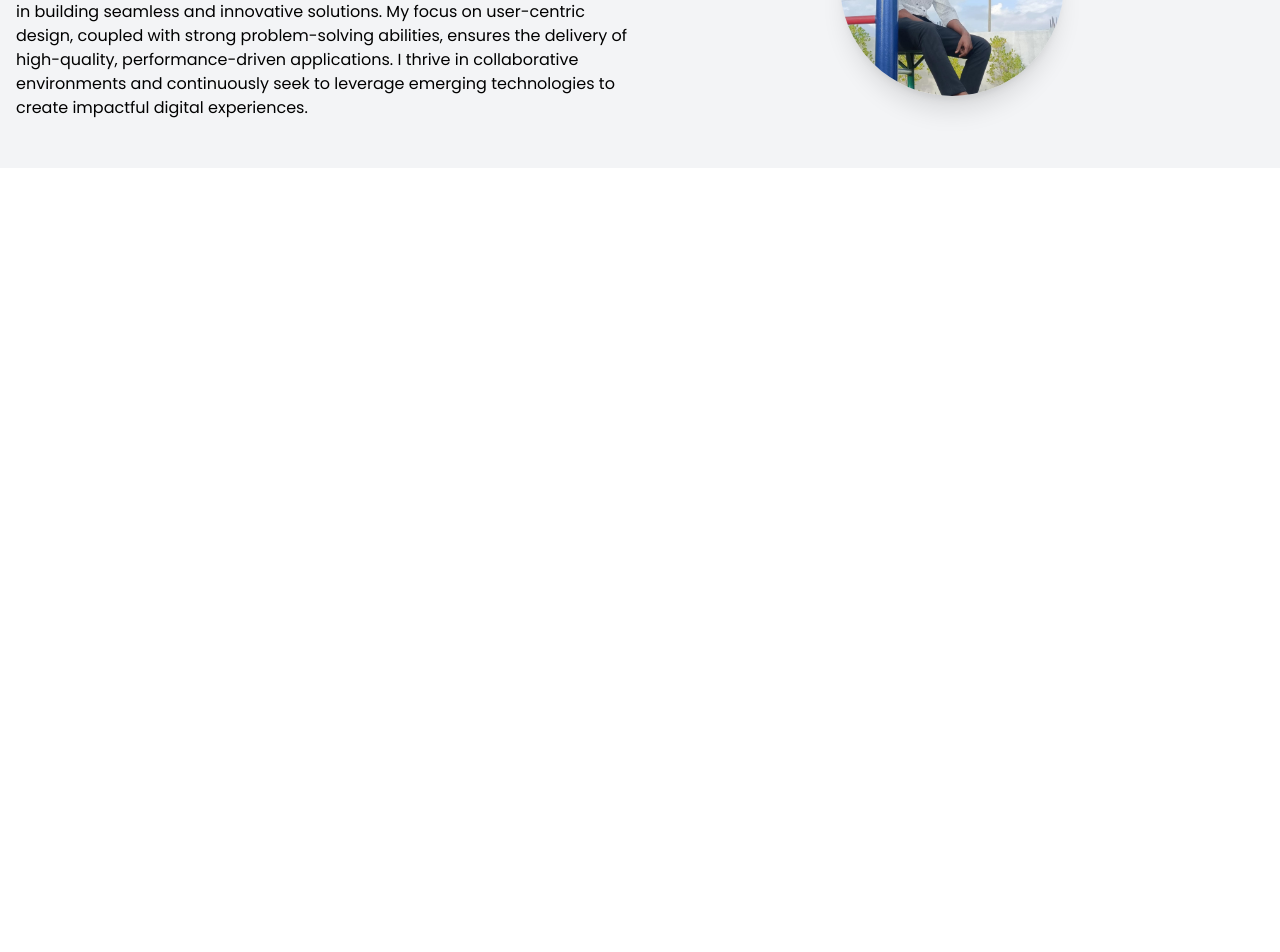
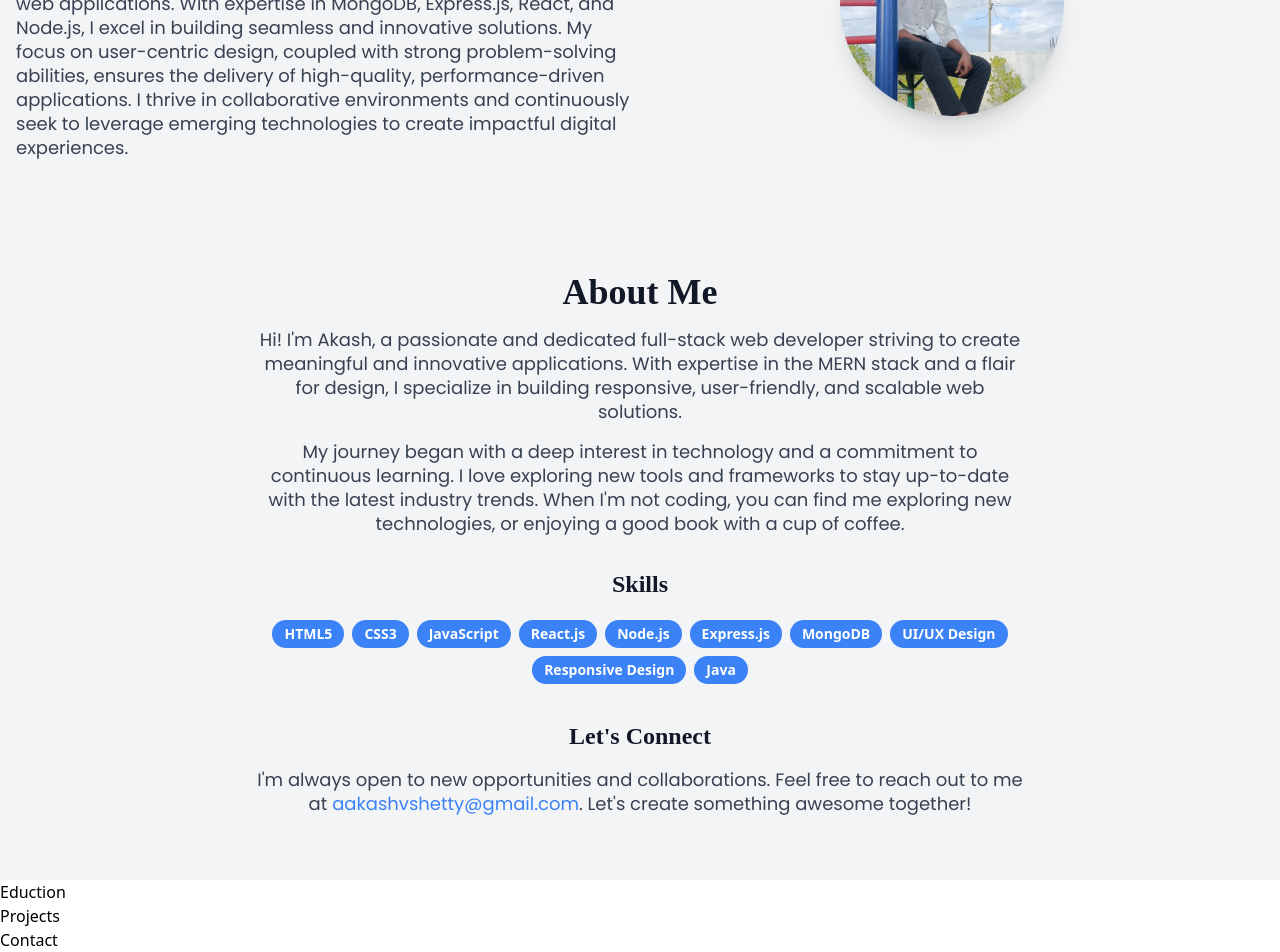
Before and after one commit to Akash-Shetty-85/portfolio, a React (Vite) app: page / in a window 1280 px wide. Shown: the part 290-1242 px from the top of the page. Before the commit the page ends 800 px from the top, so only its background shows below. Built offline with nearby package versions, Linux system fonts and the light colour scheme; a web font is replaced by a local one.

Commit message:
About section

```diff
--- a/src/App.jsx
+++ b/src/App.jsx
@@ -32,13 +32,12 @@ function App() {
     <div className='app-container'>
       <Router>
         <Navbar sections={sections} />
-        <Routes>
-          <Route path='/' element={<Herosection />} />
-          <Route path='/about' element={<About />} />
-          <Route path='/education' element={<Eduction />} />
-          <Route path='/projects' element={<Projects />} />
-          <Route path='/contact' element={<Contact />} />
-        </Routes>
+        <Herosection/>
+        <About />
+        <Eduction />
+        <Projects />
+        <Contact />
+
       </Router>
     </div>
   );
--- a/src/Components/About/index.jsx
+++ b/src/Components/About/index.jsx
@@ -1,7 +1,71 @@
 import React from "react";
 
 const About = () => {
-  return <div>About</div>;
+  const email = "aakashvshetty@gmail.com";
+  const skills = [
+    "HTML5",
+    "CSS3",
+    "JavaScript",
+    "React.js",
+    "Node.js",
+    "Express.js",
+    "MongoDB",
+    "UI/UX Design",
+    "Responsive Design",
+    "Java",
+    // Add more skills as needed
+  ];
+
+  return (
+    <section className="bg-gray-100 py-16 px-4 sm:px-6 lg:px-8 " id="about">
+      <div className="max-w-3xl mx-auto text-center">
+        <h2 className="text-3xl leading-9 font-bold font-heading text-gray-900 sm:text-4xl sm:leading-10">
+          About Me
+        </h2>
+        <p className="mt-4 text-lg leading-6 text-gray-700 font-paragraph">
+          Hi! I'm Akash, a passionate and dedicated full-stack web developer
+          striving to create meaningful and innovative applications. With
+          expertise in the MERN stack and a flair for design, I specialize in
+          building responsive, user-friendly, and scalable web solutions.
+        </p>
+        <p className="mt-4 text-lg leading-6 text-gray-700 font-paragraph">
+          My journey began with a deep interest in technology and a commitment
+          to continuous learning. I love exploring new tools and frameworks to
+          stay up-to-date with the latest industry trends. When I'm not coding,
+          you can find me exploring new technologies, or enjoying a good book
+          with a cup of coffee.
+        </p>
+        <div className="mt-8">
+          <h3 className="text-2xl leading-8 font-bold text-gray-900 mb-4 font-heading">
+            Skills
+          </h3>
+          <div className="flex flex-wrap justify-center">
+            {skills.map((skill, index) => (
+              <span
+                key={index}
+                className="bg-blue-500 text-white px-3 py-1 rounded-full text-sm font-semibold m-1"
+              >
+                {skill}
+              </span>
+            ))}
+          </div>
+        </div>
+        <div className="mt-8">
+          <h3 className="text-2xl leading-8 font-bold text-gray-900 mb-4 font-heading">
+            Let's Connect
+          </h3>
+          <p className="mt-4 text-lg leading-6 text-gray-700 font-paragraph">
+            I'm always open to new opportunities and collaborations. Feel free
+            to reach out to me at{" "}
+            <a href={`mailto:${email}`} className="text-blue-500">
+              {email}
+            </a>
+            . Let's create something awesome together!
+          </p>
+        </div>
+      </div>
+    </section>
+  );
 };
 
 export default About;
--- a/src/Components/Herosection/index.jsx
+++ b/src/Components/Herosection/index.jsx
@@ -11,13 +11,17 @@ const Herosection = () => {
 
   return (
     <section className="bg-gray-100 py-12">
-      <div className="container mx-auto flex flex-col lg:flex-row items-center justify-center px-4">
+      <div className="container mx-auto flex flex-col-reverse lg:flex-row items-center justify-center px-4">
         <div className="lg:w-1/2">
-          <h1 className="text-4xl lg:text-6xl font-bold mb-4">
+          <h1 className="text-4xl lg:text-6xl font-semibold mb-4 font-heading">
             {profile.name}
           </h1>
-          <p className="text-lg lg:text-xl text-gray-700">{profile.role}</p>
-          <p className="font-heading">{profile.description}</p>
+          <p className="text-lg lg:text-xl text-gray-700 font-title">
+            {profile.role}
+          </p>
+          <p className=" mt-4 text-lg leading-6 text-gray-700 font-paragraph">
+            {profile.description}
+          </p>
         </div>
         <div className="lg:w-1/2 flex justify-center mt-8 lg:mt-0">
           <img
--- a/src/Components/Navbar/index.jsx
+++ b/src/Components/Navbar/index.jsx
@@ -37,22 +37,22 @@ const Navbar = ({ sections }) => {
         isDarkTheme ? "dark-theme" : "light-theme"
       } bg-slate-50 border-b-2 border-indigo-100`}
     >
-      <div className="nav-logo text-3xl md:text-5xl  md:mb-0 items-center">
+      <div className="nav-logo text-3xl md:text-5xl  md:mb-0 items-center text-">
         <Link to={"/"}>Akash V</Link>
       </div>
 
       <div className="hidden md:flex flex-wrap items-center gap-x-7">
         {sections.map((section) => (
-          <Link
+          <a
             key={section.id}
-            to={section.id}
+            href={`#${section.id}`}
             // className="mb-2 md:mb-0 md:ml-4 text-lg font-medium "
             className={`mt-4 text-lg mb-2 md:mb-0 md:ml-4  font-medium nav-link ${
-              location.pathname === `/${section.id}` ? "active" : ""
+              location.pathname === `/#${section.id}` ? "active" : ""
             }`}
           >
             {section.section}
-          </Link>
+          </a>
         ))}
         <hr className="w-[1px] bg-slate-400 h-8" />
         {/* <ToggleSwitch isDarkTheme={isDarkTheme} onToggle={toggleTheme} /> */}
--- a/tailwind.config.js
+++ b/tailwind.config.js
@@ -18,7 +18,9 @@ export default {
       },
     },
     fontFamily: {
-      heading: ["Poppins", "sans-serif"],
+      heading:['Pacifico', 'cursive'],
+      title:['Dancing Script', 'cursive'],
+      paragraph: ["Poppins", "sans-serif"],
     },
   },
   plugins: [],
```
